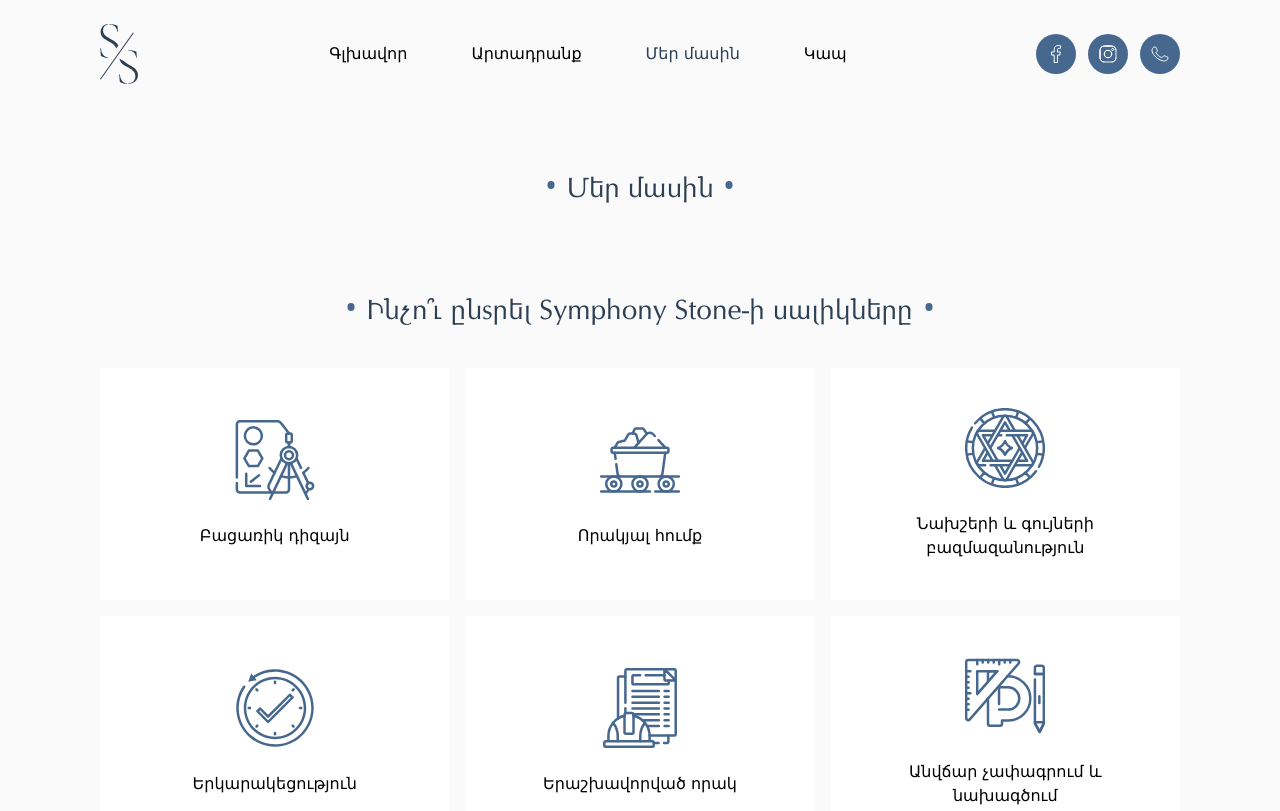
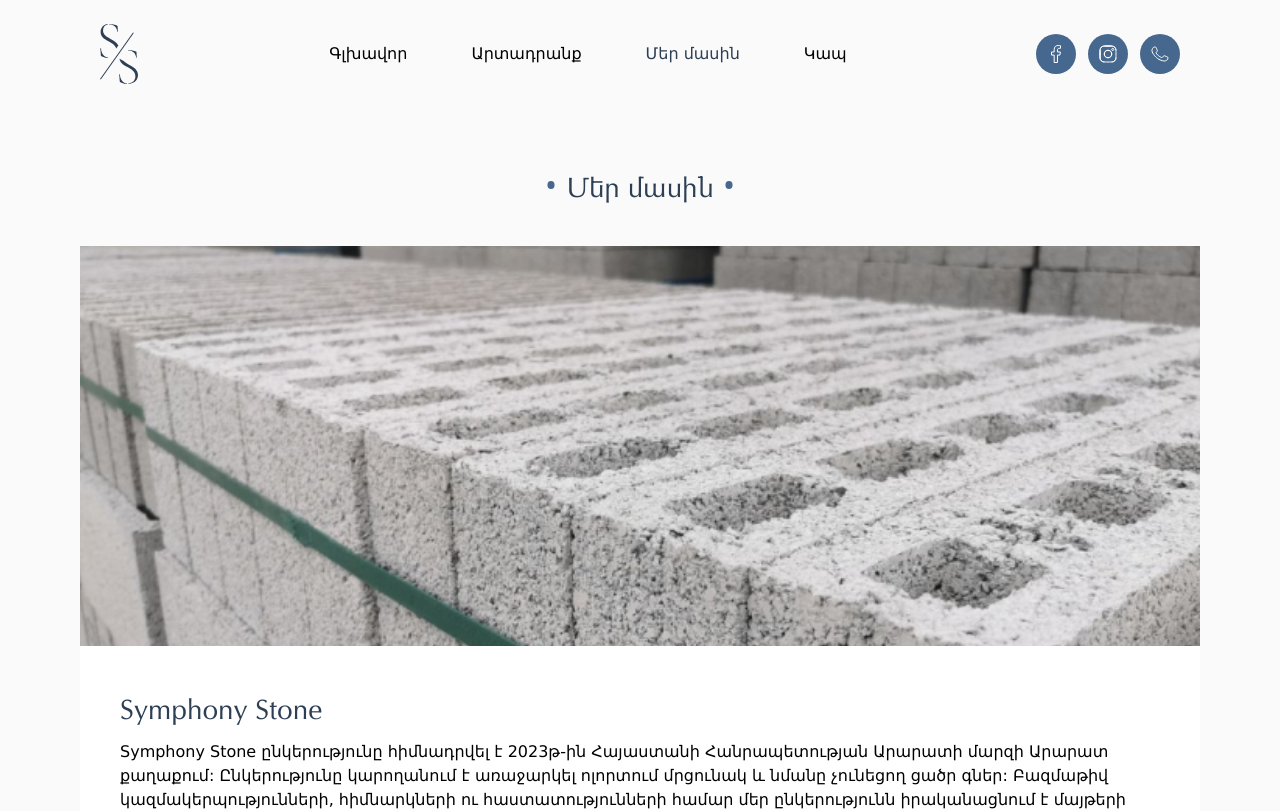
Before and after one commit to ArtyomArtenyan/SymphonyStones, a React (Vite) app: page /about in a window 1280 px wide. Shown: the top 811 px of the page. Built offline with nearby package versions, Linux system fonts and the light colour scheme.

Commit message:
Finish AboutUs page:Start Contact page

```diff
--- a/src/components/pages/AboutUs/AboutUs.jsx
+++ b/src/components/pages/AboutUs/AboutUs.jsx
@@ -4,7 +4,7 @@ import AboutUsHeroSection from './AboutUsHeroSection';
 
 const AboutUs = () => {
 	return (
-		<div className='my-20 flex flex-col gap-20 px-[240px] max-w-2xl-1440:px-[100px] max-w-xl-1024:px-10  max-w-xl-1024:my-10 max-w-ss-480:px-5 max-w-xl-1024:flex-cols'>
+		<div className='my-20 flex flex-col gap-20 px-[240px] max-w-2xl-1440:px-[80px] max-w-xl-1024:px-10  max-w-xl-1024:my-10 max-w-ss-480:px-5 max-w-xl-1024:flex-cols'>
 			<AboutUsHeroSection />
 			<WhySymphonyStoneSection />
 		</div>
--- a/src/components/pages/AboutUs/AboutUsHeroSection.jsx
+++ b/src/components/pages/AboutUs/AboutUsHeroSection.jsx
@@ -5,7 +5,7 @@ import Dot from '../../common/Dot/Dot';
 const AboutUsHeroSection = () => {
 	return (
 		<div>
-			<div className=''>
+			<div className='flex flex-col gap-10'>
 				<div className='flex justify-center items-center gap-3 '>
 					<Dot />
 					<h1 className='font-ArmOmega text-[28px] text-primaryDarkBlue  max-w-xl-1024:text-[24px] max-w-ss-480:text-xl'>
@@ -13,6 +13,21 @@ const AboutUsHeroSection = () => {
 					</h1>
 					<Dot />
 				</div>
+				<div className='flex bg-white max-w-2xl-1440:flex-col'>
+					<div className='relative w-1/2 max-w-2xl-1440:w-full max-w-2xl-1440:h-[400px] max-w-ss-480:h-60'>
+						<img
+							className='absolute w-full h-full top-0 right-0 left-0 bottom-0 object-cover'
+							src={About_Us_Hero_Section.image}
+							alt=''
+						/>
+					</div>
+					<div className='flex w-[50%] h-full flex-col gap-3 py-10 px-16 max-w-2xl-1440:w-full max-w-2xl-1440:px-10 max-w-ss-480:p-5'>
+						<h1 className='font-ArmOmega text-[28px] text-primaryDarkBlue max-w-xl-1024:text-2xl'>
+							Symphony Stone
+						</h1>
+						<p>{About_Us_Hero_Section.description}</p>
+					</div>
+				</div>
 			</div>
 		</div>
 	);
```
